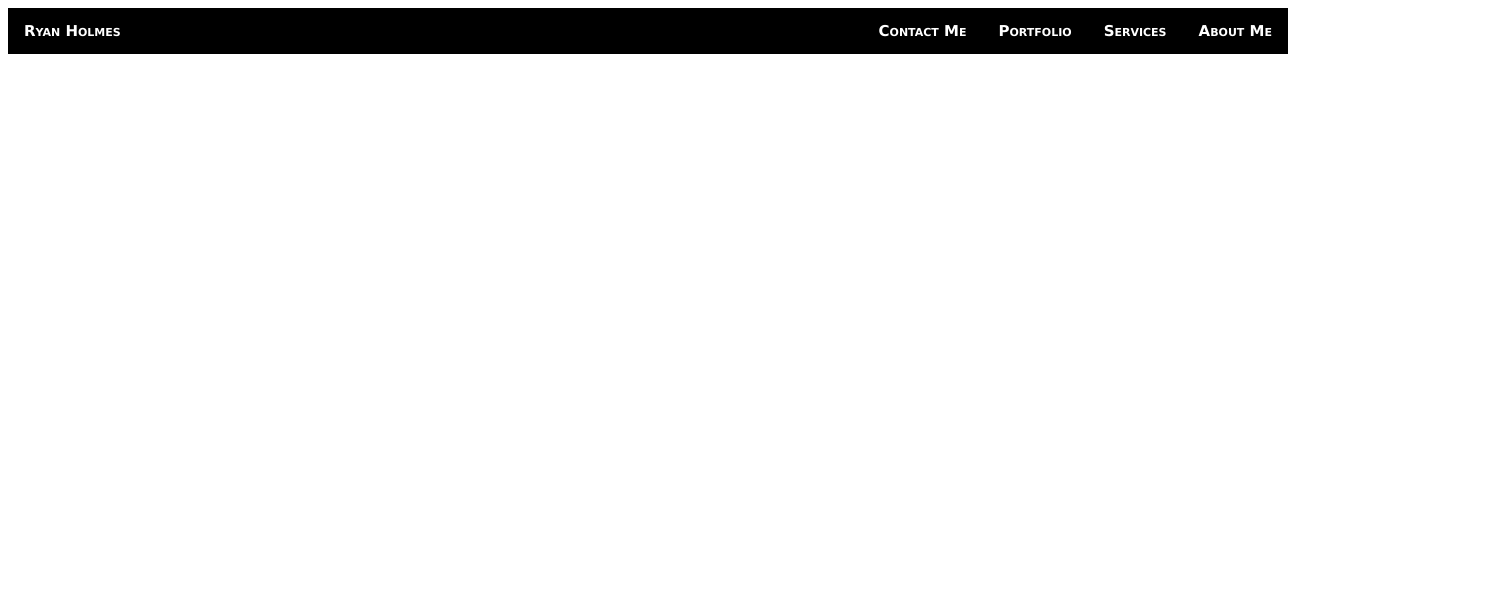
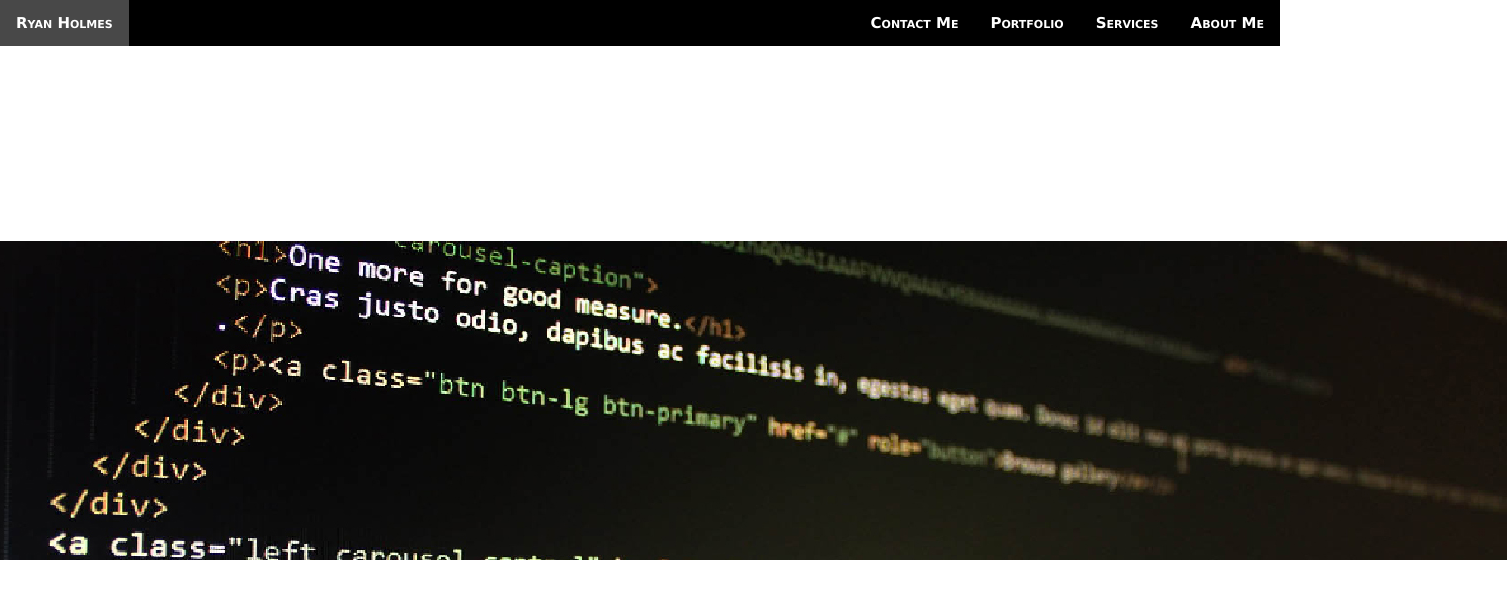
Before and after one commit to ryanholmes1/ryanholmes1.github.io, a plain HTML site: page index.html in a window 1280 px wide. Shown: the whole page, 1507 px wide, since content can reach past the window. Drawn offline with Linux system fonts and the light colour scheme.

Commit message:
Major updates
Testing major updates

```diff
--- a/css/style.css
+++ b/css/style.css
@@ -1,8 +1,9 @@
 /* CSS Document */
 
-main {
+body {
 	font-family: Tahoma, Verdana, Segoe, sans-serif;
 	size: 10px;
+	margin: 0;
 }
 
 li a {
@@ -32,5 +33,20 @@ ul {
 	display: inline;
 	position: fixed;
 	color: white;
-	width: 100%
+	width: 100%;
+	z-index: 9999;
+	top: 0;
+
 }
+
+.main {
+	display: flex;
+	height: 100vh;
+	align-items: center;
+	justify-content: center;
+}
+
+.container {
+	margin-right: auto;
+	margin-left: auto;
+}
--- a/index.html
+++ b/index.html
@@ -33,10 +33,11 @@
 	   }(document, 'script', 'facebook-jssdk'));
 	</script>
 
-
-
-
-</body>
+    	<section class="main" id="main">
+        	<div class="container">
+            	<img src="/img/mainbanner.jpg">
+            </div>
+        </section>
 
 		<script type="text/javascript">
             $(function() {
@@ -54,4 +55,8 @@
       });
     });
         </script>
+
+</body>
+
+
 </html>
```
Also changed, not shown: img/mainbanner.jpg (added). Lines whose indentation alone changed are shown as unchanged.
